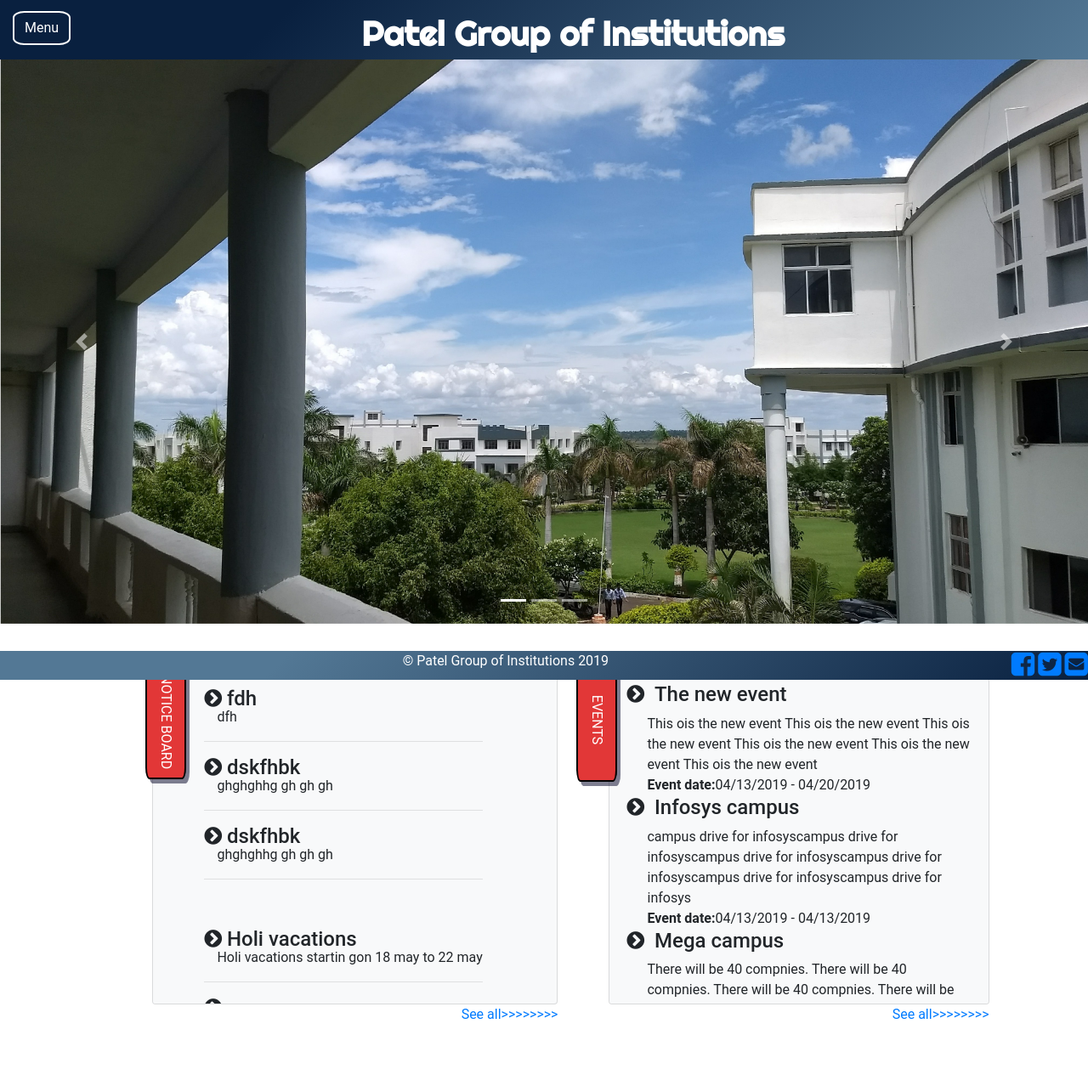
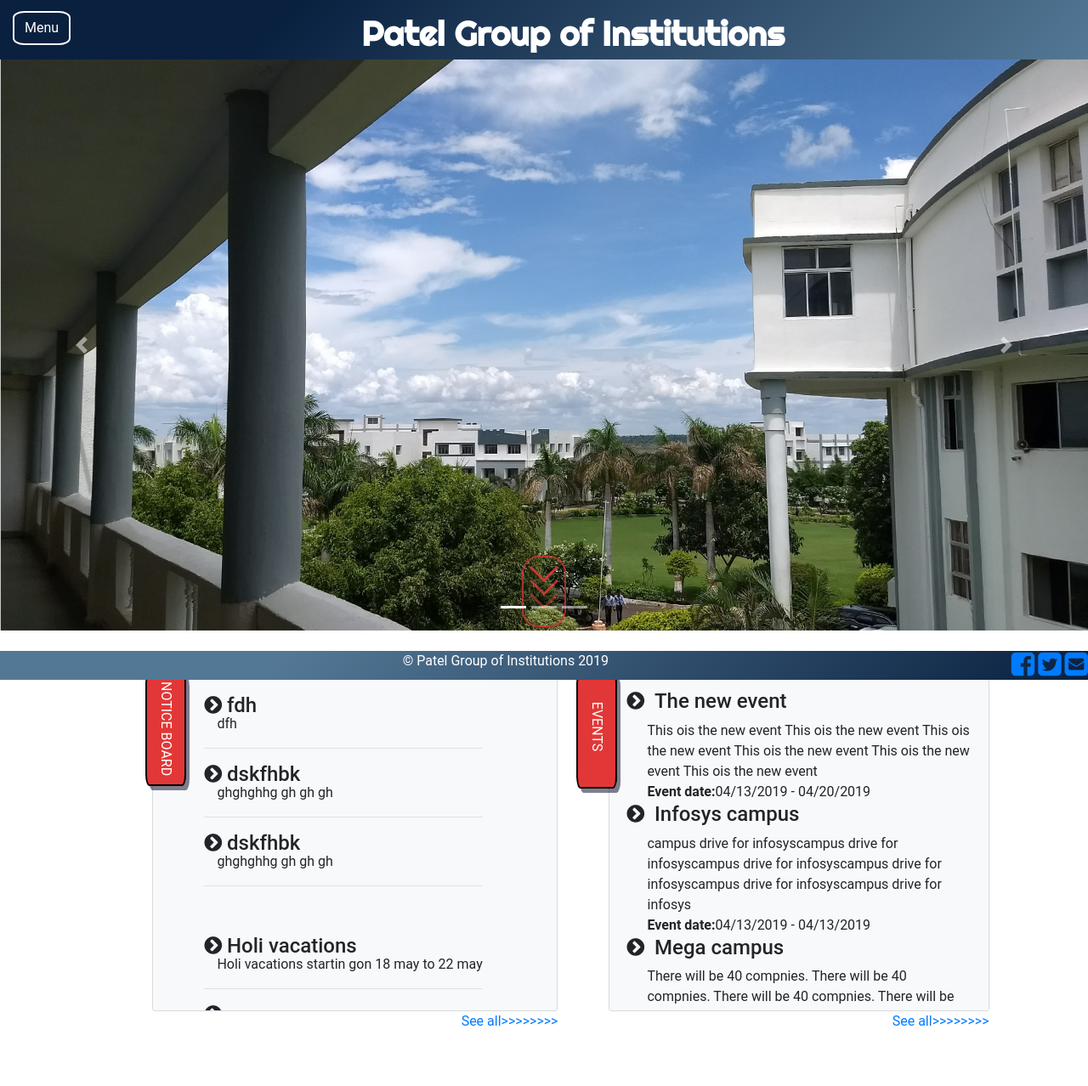
Before and after one commit to hemansah/PGOI, a PHP site: page / in a window 1280 px wide. Shown: the whole page at 85% size. Before the commit the page ends 1199 px from the top, so only its background shows below. Run offline with PHP 8.4, Linux system fonts and the light colour scheme; data comes from the database, SQL or seed files in the repository.

Commit message:
scroll down index page

```diff
--- a/assets/css/style.css
+++ b/assets/css/style.css
@@ -408,4 +408,7 @@ Scroll up button on index.php
   .h2-topbar {
     font-size: 26px;
   }
+   #section-scroll a {
+      width: 10%;
+    }
 }
--- a/index.php
+++ b/index.php
@@ -29,10 +29,90 @@
 		  /* Make the image fully responsive */
 		  .carousel-inner img {
 		    width: 100%;
-		    height: 83vh;
+		    height: 84vh;
 		    padding: 0px;
 		  }
-  		</style>
+		  #section-scroll a {
+			padding-top: 80px;
+			border: 2px solid rgba(226, 55, 55, 0.7);
+			border-radius: 20px;
+			width: 4%;
+		}
+		#section-scroll a span {
+		  position: absolute;
+		  top: 0;
+		  left: 50%;
+		  width: 24px;
+		  height: 24px;
+		  margin-left: -12px;
+		  border-left: 3px solid #E23737;
+		  border-bottom: 3px solid #E23737;
+		  -webkit-transform: rotate(-45deg);
+		  transform: rotate(-45deg);
+		  -webkit-animation: scroll_down_btn 2s infinite;
+		  animation: scroll_down_btn 2s infinite;
+		  opacity: 0;
+		  box-sizing: border-box;
+		}
+		#section-scroll a span:nth-of-type(1) {
+		  -webkit-animation-delay: 0s;
+		  animation-delay: 0s;
+		}
+		#section-scroll a span:nth-of-type(2) {
+		  top: 16px;
+		  -webkit-animation-delay: .15s;
+		  animation-delay: .15s;
+		}
+		#section-scroll a span:nth-of-type(3) {
+		  top: 32px;
+		  -webkit-animation-delay: .3s;
+		  animation-delay: .3s;
+		}
+		@-webkit-keyframes scroll_down_btn {
+		  0% {
+		    opacity: 0;
+		  }
+		  50% {
+		    opacity: 1;
+		  }
+		  100% {
+		    opacity: 0;
+		  }
+		}
+		@keyframes scroll_down_btn {
+		  0% {
+		    opacity: 0;
+		  }
+		  50% {
+		    opacity: 1;
+		  }
+		  100% {
+		    opacity: 0;
+		  }
+		}
+		.scroll-down-button a {
+		  position: absolute;
+		  bottom: 20px;
+		  left: 48%;
+		  z-index: 2;
+		  display: inline-block;
+		  -webkit-transform: translate(0, -50%);
+		  transform: translate(0, -50%);
+		  color: #E23737;
+		  letter-spacing: .1em;
+		  text-decoration: none;
+		  transition: opacity .3s;
+		}
+		.scroll-down-button a:hover {
+		  opacity: 1;
+		}
+		@media only screen and (max-width: 768px) {
+			#section-scroll a {
+			width: 10%;
+			}
+		}
+
+	</style>
 
 
 
@@ -108,12 +188,15 @@
 					</div>
 
 		    	</div>
+		    	<section id="section-scroll" class="scroll-down-button">
+				  <a href="#scroll-till-here" id="scroll-first"><span></span><span></span><span></span></a>
+				</section>
 		    </div>
 
 
 			<div class="row ml-5 ">
 				<!-- Notice/Events -->
-				<div class="col-sm-5 my-5 offset-sm-1">
+				<div class="col-sm-5 my-5 offset-sm-1" id="scroll-till-here">
 							<div style="position: relative;">
 								<div class="vertical-text">Notice Board</div>
 							</div>
@@ -187,4 +270,14 @@
 </body>
         <script type="text/javascript" src="assets/js/custom-js.js"></script>
 		<script type='text/javascript' src="assets/js/animate-js.js"></script>
+		<script type="text/javascript">
+			$(function() {
+	  			$('#scroll-first').on('click', function(e) {
+		    		e.preventDefault();
+		    		$('html, body').animate({
+		    				scrollTop: $($(this).attr('href')).offset().top}, 500, 'linear'
+		    			);
+				});
+			});
+		</script>
 </html>
```
